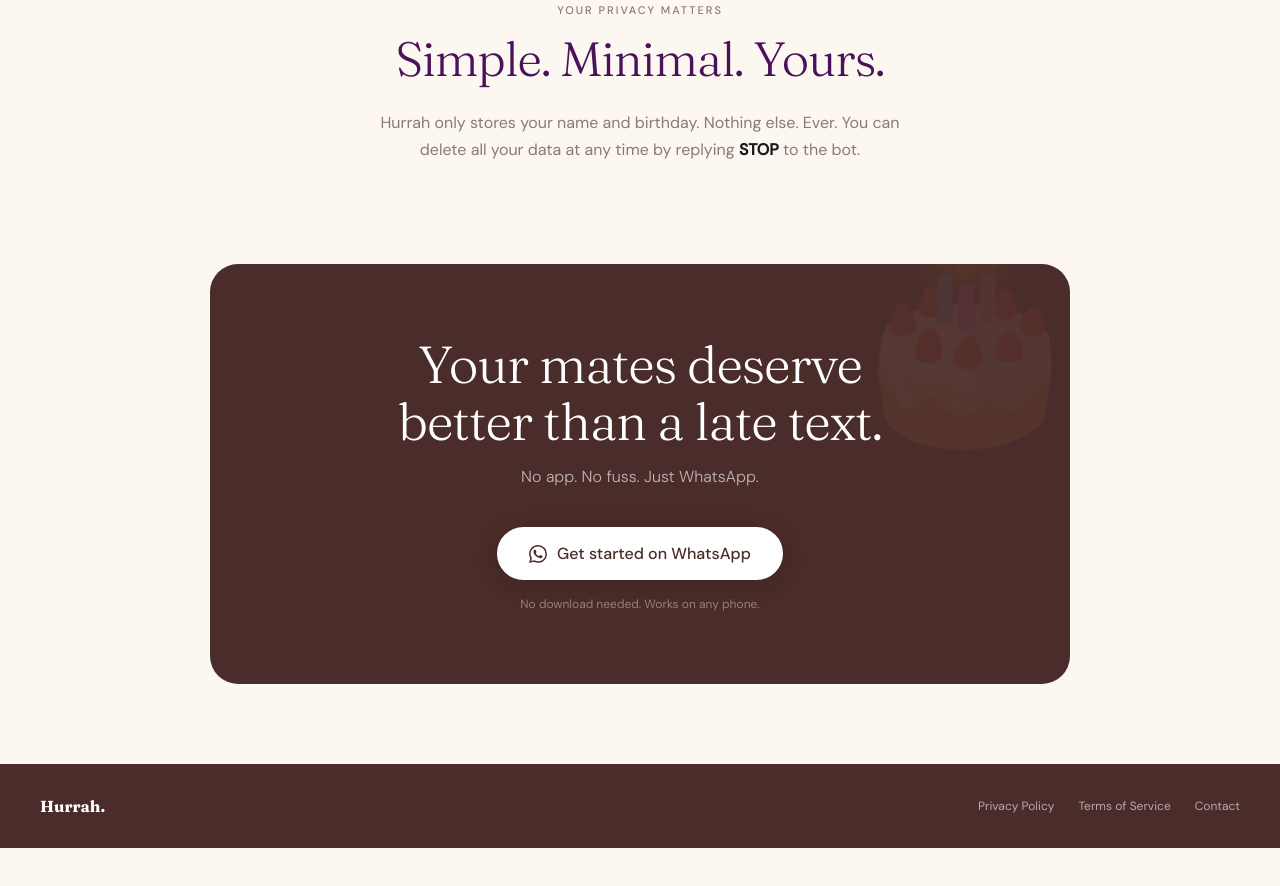
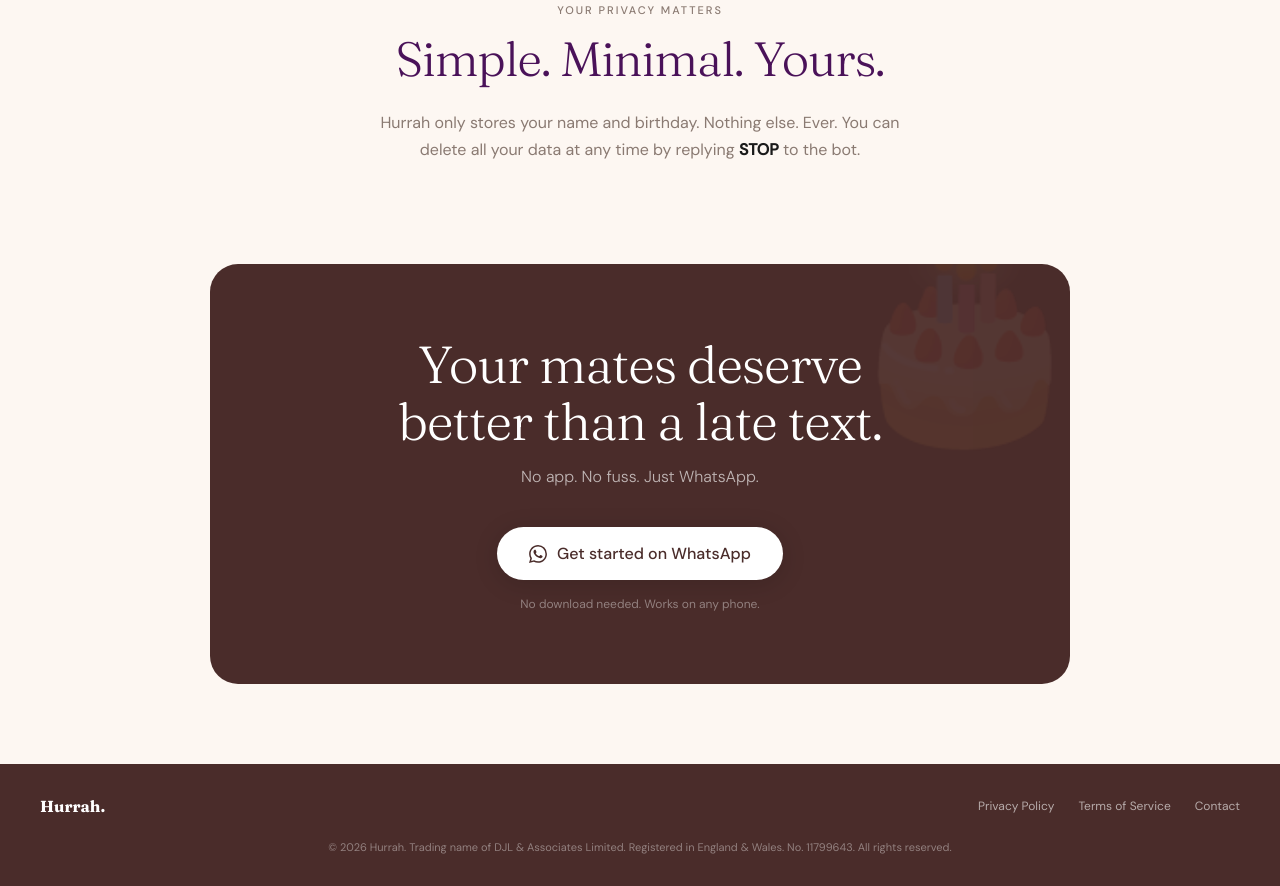
Before and after one commit to djlesh1992-alt/bdaybot-site, a plain HTML site: page index.html in a window 1280 px wide. Shown: the part 2848-3734 px from the top of the page. Before the commit the page ends 3696 px from the top, so only its background shows below. Drawn offline with Linux system fonts and the light colour scheme.

Commit message:
Add legal entity and copyright to footer

```diff
--- a/index.html
+++ b/index.html
@@ -345,6 +345,7 @@
     <a href="terms.html">Terms of Service</a>
     <a href="https://wa.me/447518870749">Contact</a>
   </div>
+  <div style="width:100%; text-align:center; margin-top:12px; font-size:11px; color:rgba(255,255,255,0.4);">© 2026 Hurrah. Trading name of DJL & Associates Limited. Registered in England & Wales. No. 11799643. All rights reserved.</div>
 </footer>
 
 </body>
```
